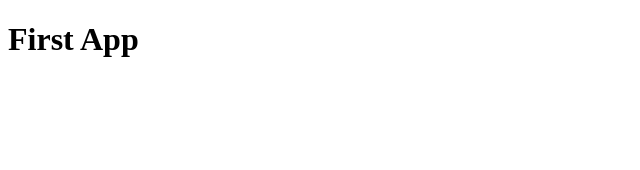
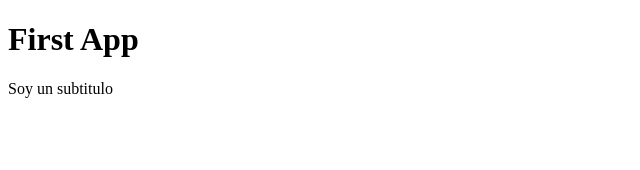
Before and after one commit to physiodevapp/react-zero-to-expert, a React (Vite) app in the folder 03-counter-app-vite/: page / in a window 1280 px wide. Shown: the top 170 px of the page, without its empty margins (0-640 px from the left). Built offline with nearby package versions, Linux system fonts and the light colour scheme.

Commit message:
Fragment Component

```diff
--- a/03-counter-app-vite/src/FirstApp.jsx
+++ b/03-counter-app-vite/src/FirstApp.jsx
@@ -1,7 +1,10 @@
-// import React from 'react'
+// import { Fragment } from 'react'
 
 export const FirstApp = () => {
   return (
-    <h1>First App</h1>
+    <>
+      <h1>First App</h1>
+      <p>Soy un subtitulo</p>
+    </>
   )
 }
```
